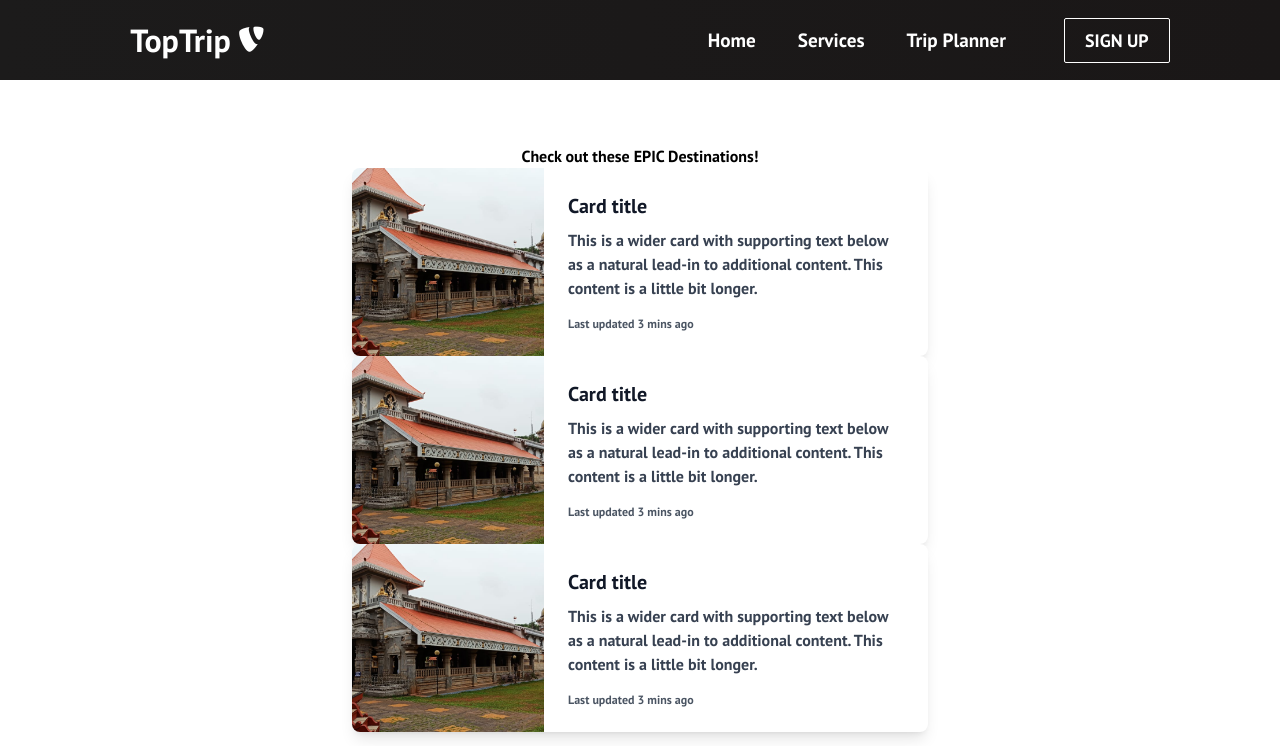
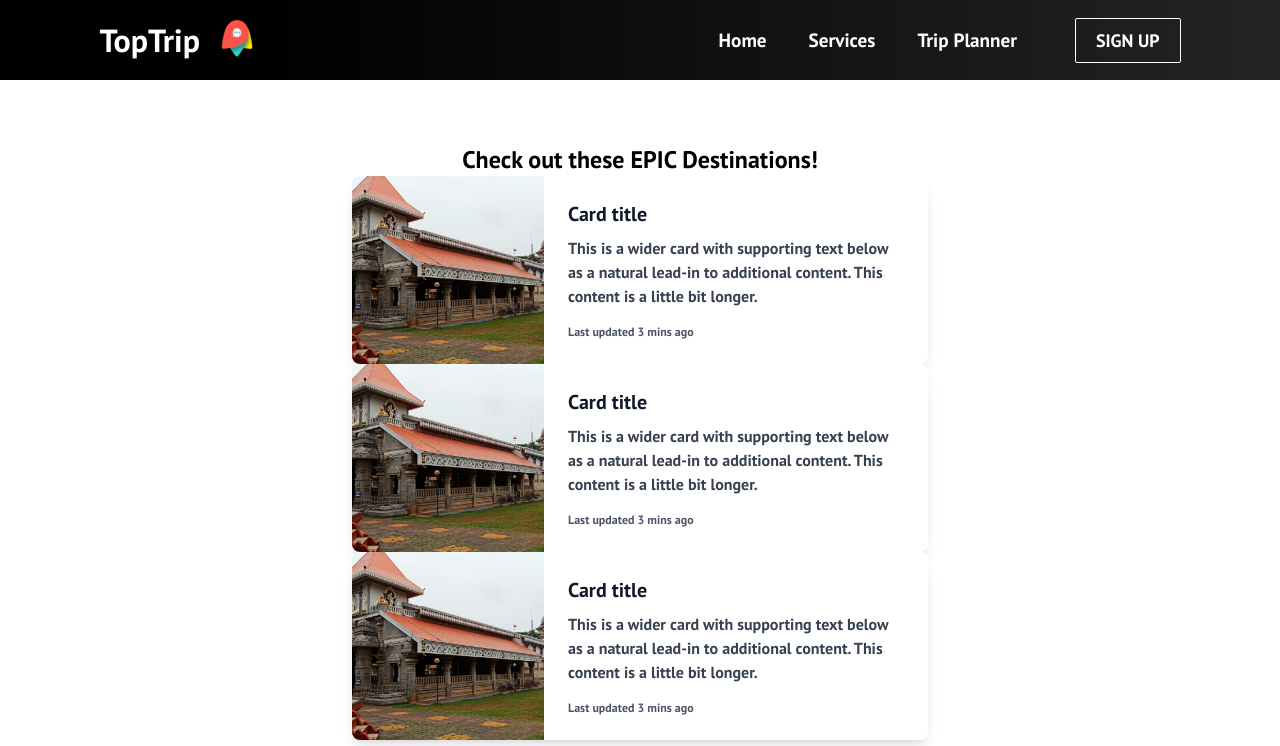
Before and after one commit to Toptrip-dev/TopTrip-Frontend, a React (Create React App) app: page /places in a window 1280 px wide. Shown: the top 746 px of the page. Built offline with nearby package versions, Linux system fonts and the light colour scheme.

Commit message:
setup deployment

```diff
--- a/public/index.html
+++ b/public/index.html
@@ -3,7 +3,7 @@
   <head>
     <script src="https://cdn.tailwindcss.com"></script>
     <meta charset="utf-8" />
-    <link rel="icon" href="%PUBLIC_URL%/favicon.ico" />
+    <link rel="icon" href="%PUBLIC_URL%/logo.ico" />
     <meta name="viewport" content="width=device-width, initial-scale=1" />
     <meta name="theme-color" content="#000000" />
     <meta
--- a/src/components/Navbar.css
+++ b/src/components/Navbar.css
@@ -1,5 +1,5 @@
 .navbar {
-  background: linear-gradient(90deg, rgb(28, 27, 27) 0%, rgb(26, 23, 23) 100%);
+  background: linear-gradient(90deg, rgb(0, 0, 0) 20%, rgb(36, 36, 36) 100%);
   height: 80px;
   display: flex;
   justify-content: center;
@@ -21,7 +21,7 @@
 .navbar-logo {
   color: #fff;
   justify-self: start;
-  margin-left: 20px;
+  /* margin-left: 20px; */
   cursor: pointer;
   text-decoration: none;
   font-size: 2rem;
--- a/src/components/Navbar.js
+++ b/src/components/Navbar.js
@@ -30,7 +30,7 @@ function Navbar() {
         <div className='navbar-container'>
           <Link to='/' className='navbar-logo' onClick={closeMobileMenu}>
             TopTrip
-            <i class='fab fa-typo3' />
+            <img src="images/logo.png" alt='logo'/>
           </Link>
           <div className='menu-icon' onClick={handleClick}>
             <i className={click ? 'fas fa-times' : 'fas fa-bars'} />
--- a/src/components/pages/Places.js
+++ b/src/components/pages/Places.js
@@ -4,7 +4,7 @@ import './../Cards.css'
 function Places() {
     return (
         <div className='cards'>
-            <h1>Check out these EPIC Destinations!</h1>
+            <h1 class ='text-2xl'>Check out these EPIC Destinations!</h1>
             <div className='cards__container'>
                 <div class="flex justify-center">
                     <div class="flex flex-col md:flex-row md:max-w-xl rounded-lg bg-white shadow-lg">
```
Also changed, not shown: public/images/logo.png (added), 32 other files (tests, documents, lock files or other folders).
